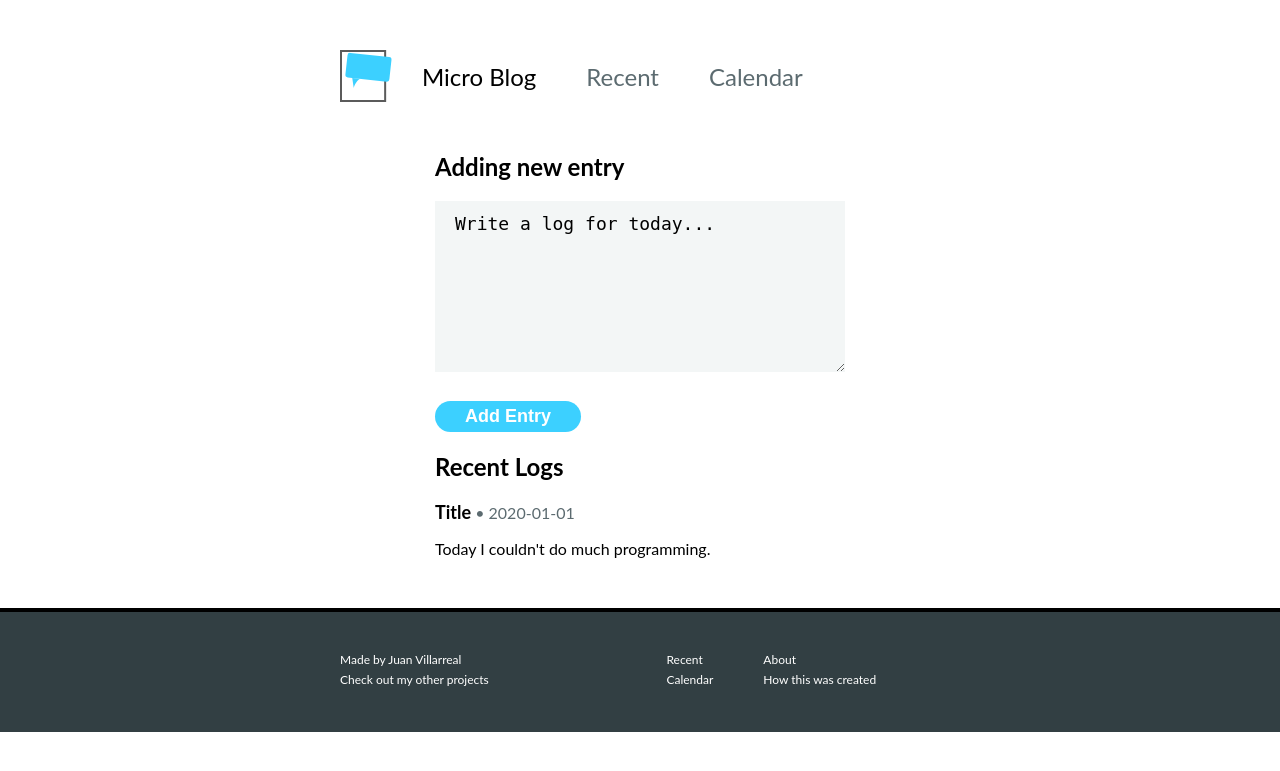
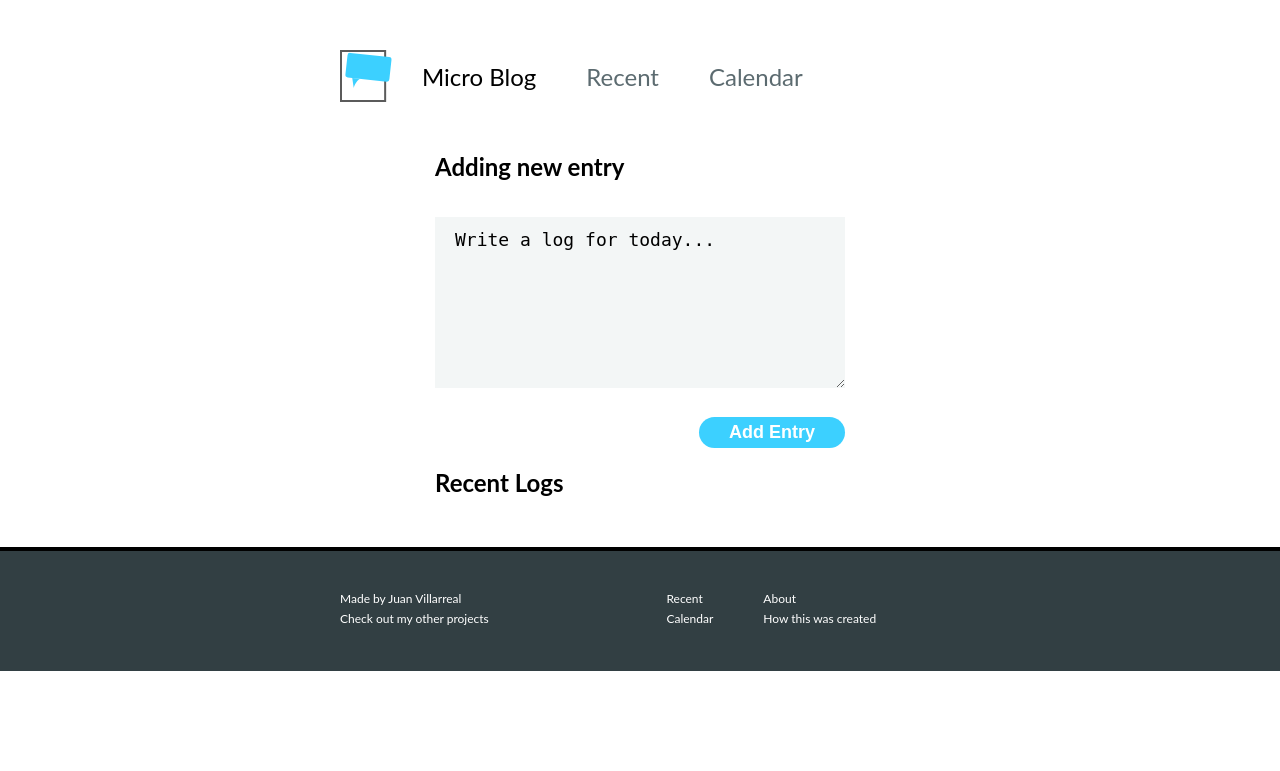
Before and after one commit to juancv3d/Micro_Blog, a Flask app: page / in a window 1280 px wide. Shown: the top 771 px of the page. Run offline with Flask 2, Linux system fonts and the light colour scheme.

Commit message:
Connecting the home info to the python script

```diff
--- a/templates/home.html
+++ b/templates/home.html
@@ -18,7 +18,7 @@
         <main class="main">
             <section>
                 <h1>Adding new entry</h1>
-                <form action="/entry" method="POST">
+                <form class="form" action="/" method="POST">
                     <p class="form__input">
                         <textarea name="log" id="log" class="form__textarea" cols="30" rows="7" aria-label="Entry contents">Write a log for today...</textarea>
                     </p>
@@ -28,15 +28,17 @@
             <section>
                 <h1>Recent Logs</h1>
             </section>
-            <article>
+            {% for log in logs %}
+            <article class=entry>
                 <div>
-                    <h2 class="entry__title">Title</h2>
-                    <time class="entry__date" datetime="2020-01-01">• 2020-01-01</time>
+                    <h2 class="entry__title">{{ log[1] | truncate(20, true) }}</h2>
+                    <time class="entry__date" datetime="{{ log[0] }}">• {{ log[2] }}</time>
                 </div>
                 <p>
-                    Today I couldn't do much programming.
+                    {{ log[1] }}
                 </p>
             </article>
+            {% endfor %}
         </main>
         <footer class="footer">
             <div class="footer__content">
```
